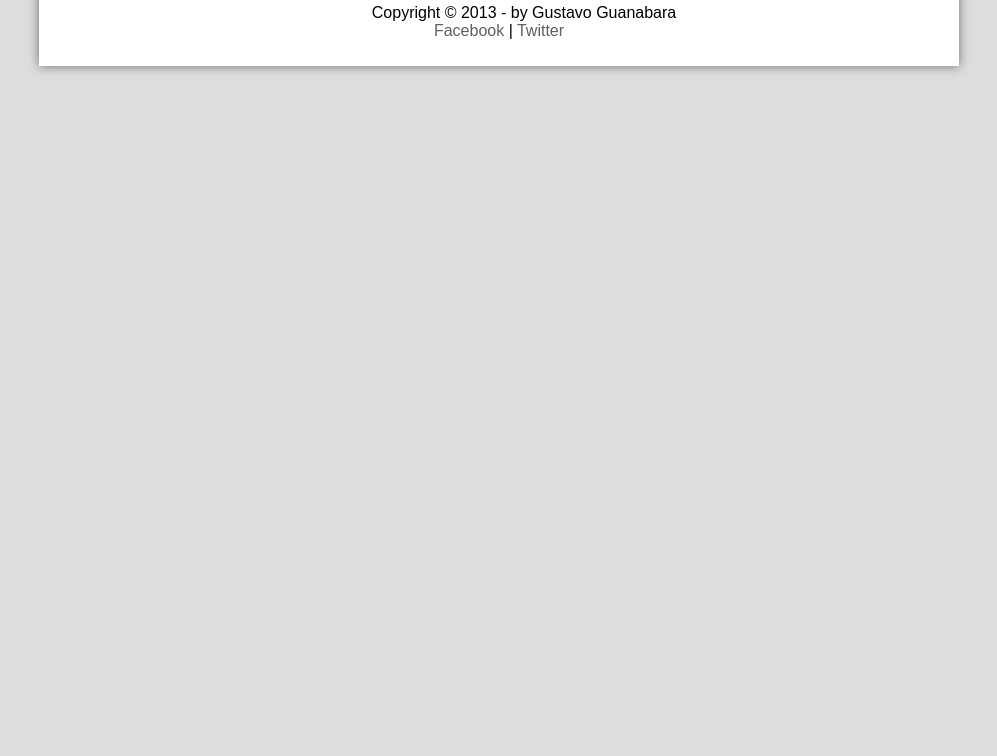
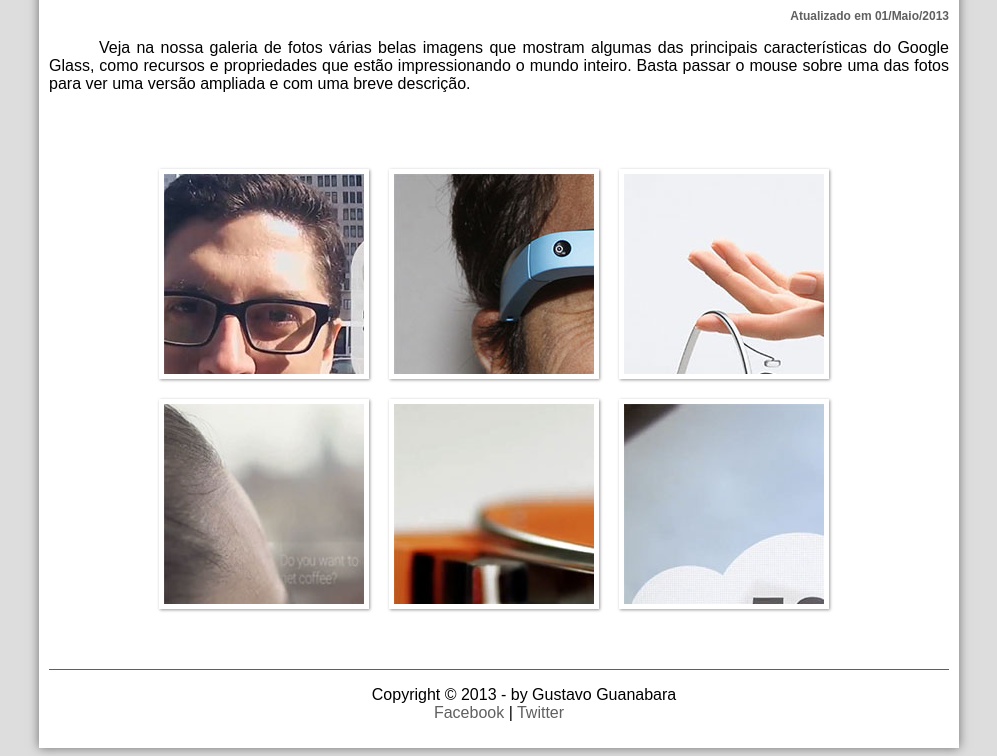
Before and after one commit to MacriFabiane/Projeto_Google_Glass, a plain HTML site: page fotos.html in a window 1280 px wide. Shown: the part 272-1028 px from the top of the page, without its empty margins (141-1138 px from the left). Before the commit the page ends 800 px from the top, so only its background shows below. Drawn offline with Linux system fonts and the light colour scheme.

Commit message:
inicio da configuração das fotos

```diff
--- a/_css/fotos.css
+++ b/_css/fotos.css
@@ -0,0 +1,43 @@
+@charset "UTF-8";
+
+ul#album-fotos{
+    width: 700px;
+    margin: 0 auto;
+    padding: 50px;
+    overflow: hidden;
+    list-style: none;
+
+}
+
+ul#album-fotos li{
+    float: left;
+    width: 200px;
+    height: 200px;
+    margin: 10px;
+    border: 5px solid #ffffff;
+    background-color: #ffffff;
+    box-shadow: 1px 1px 3px rgba(0, 0, 0, 0.4);
+}
+
+ul#album-fotos li span{
+    opacity: 0;
+}
+
+ul#album-fotos li#foto01{
+    background: url("../_imagens/galeria-01.jpg") no-repeat;
+}
+ul#album-fotos li#foto02{
+    background: url("../_imagens/galeria-02.jpg") no-repeat;
+}
+ul#album-fotos li#foto03{
+    background: url("../_imagens/galeria-03.jpg") no-repeat;
+}
+ul#album-fotos li#foto04{
+    background: url("../_imagens/galeria-04.jpg") no-repeat;
+}
+ul#album-fotos li#foto05{
+    background: url("../_imagens/galeria-05.jpg") no-repeat;
+}
+ul#album-fotos li#foto06{
+    background: url("../_imagens/galeria-06.jpg") no-repeat;
+}
--- a/fotos.html
+++ b/fotos.html
@@ -5,6 +5,7 @@
         <meta charset="UTF-8"/>
         <title>Tudo sobre Google Glass</title>
        <link rel="stylesheet" href="_css\estilo.css"/>
+       <link rel="stylesheet" href="_css/fotos.css"/>
 
     </head>
     <script language="javascript" src="_javascript/funcoes.js"></script>
@@ -29,22 +30,31 @@
                     <li onmouseover="mudaFoto('_imagens/contato.png')" onmouseout="mudaFoto('_imagens/fotos.png')"><a href="fale-conosco.html">Fale conosco</a></li>
                 </ul>
                 </nav><!-tudo que estiver no nav vai ser considerado menu de navegacao->
-
             </header>
 
-Glass > Fotos
-Galeria de Imagens do Google Glass
-por Gustavo Guanabara
-Atualizado em 01/Maio/2013
+                <section id="corpo-full">
+                    <article id="noticia-principal">
+                        <header id="cabecalho-artigo">
+                            <hgroup>
+                                <h3>Glass > Fotos </h3><!- br break row quebra linha nbsp espaço palvras->
+                                    <h1>Galeria de Imagens do Google Glass</h1>
+                                    <h2> por Gustavo Guanabara</h2>
+                                    <h3 class="direita">Atualizado em 01/Maio/2013</h3>
+                            </hgroup>
+                        </header>
 
-Veja na nossa galeria de fotos várias belas imagens que mostram algumas das principais características do Google Glass, como recursos e propriedades que estão impressionando o mundo inteiro. Basta passar o mouse sobre uma das fotos para ver uma versão ampliada e com uma breve descrição.
+                   <p> Veja na nossa galeria de fotos várias belas imagens que mostram algumas das principais características do Google Glass, como recursos e propriedades que estão impressionando o mundo inteiro. Basta passar o mouse sobre uma das fotos para ver uma versão ampliada e com uma breve descrição.</p>
 
-- Agenda e lembretes
-- Sergey Brin usando o Glass
-- Leve e compacto
-- Sensação de uma tela de 50"
-- Vários tipos de lente
-- Informações importantes
+                    <ul id="album-fotos">
+                        <li id="foto01"><span>Agenda e lembretes</span></li>
+                        <li id="foto02"><span>Sergey Brin usando o Glass</span></li>
+                        <li id="foto03"><span>Leve e compacto</span></li>
+                        <li id="foto04"><span>Sensação de uma tela de 50"</span></li>
+                        <li id="foto05"><span>Vários tipos de lente</span></li>
+                        <li id="foto06"><span>Informações importantes</span></li>
+                    </ul>
+                    </article>
+                </section>
 
 <footer id="rodape">
     <p> Copyright &copy; 2013 - by Gustavo Guanabara <br/>
```
